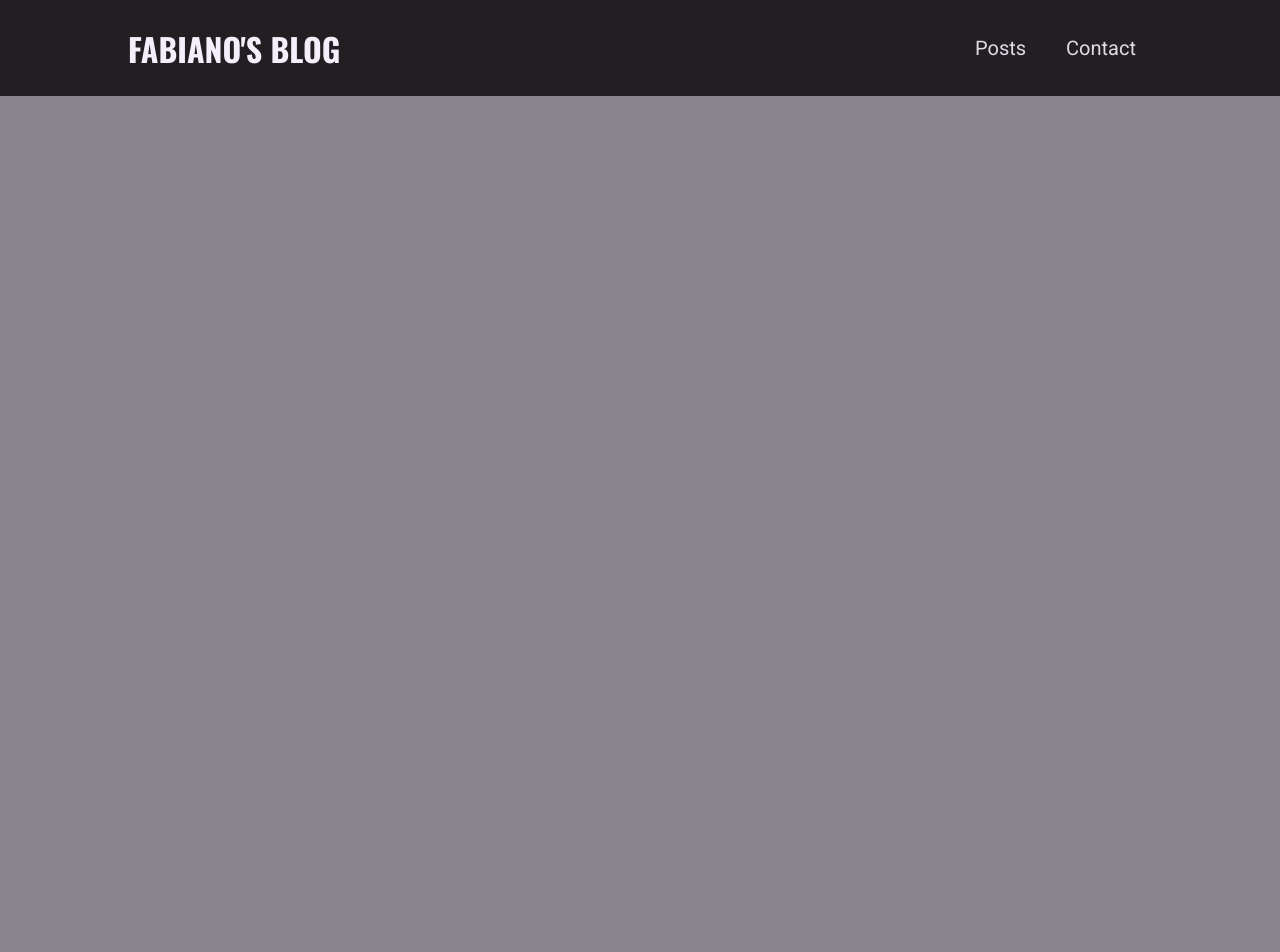
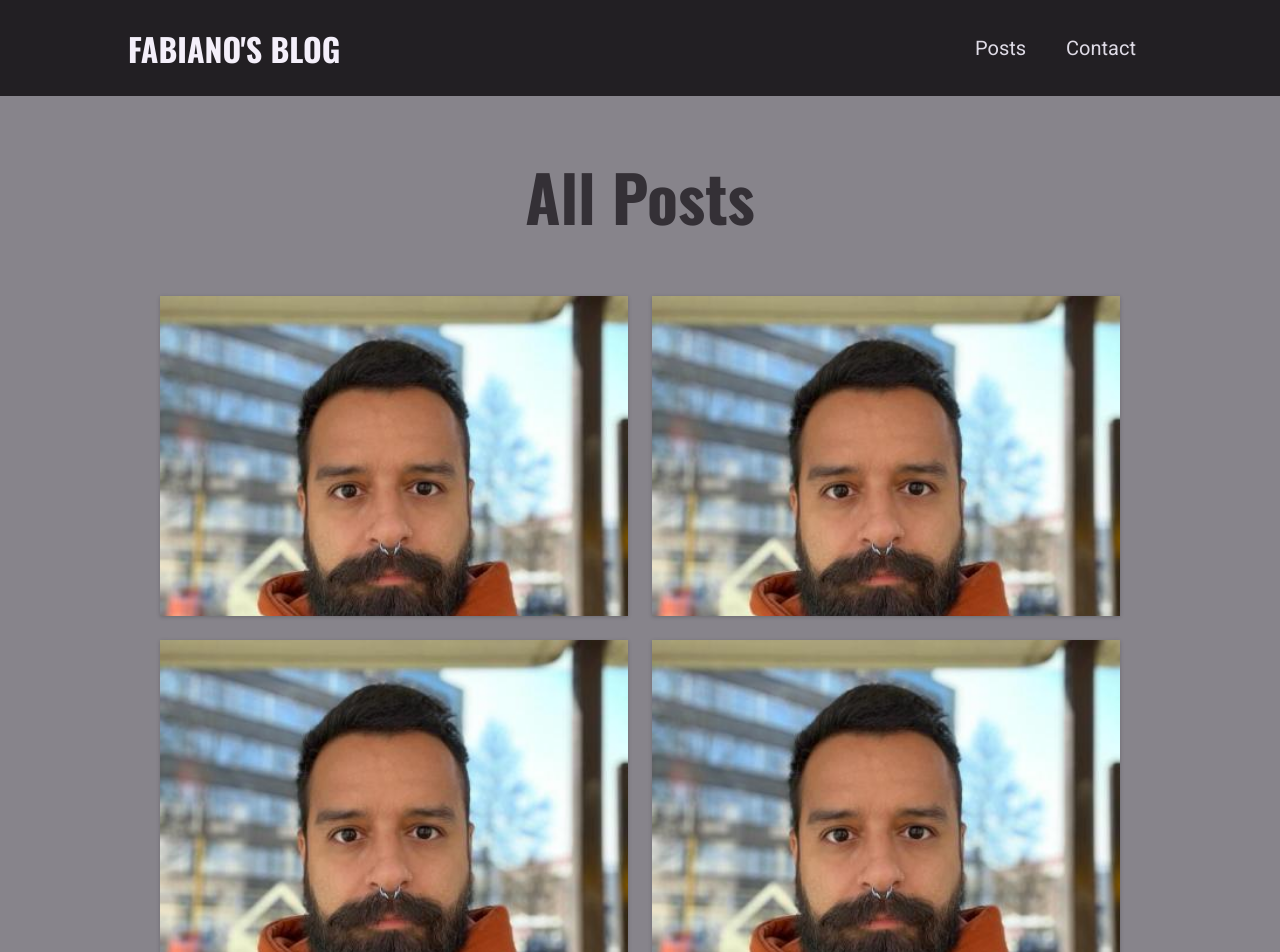
Before and after one commit to fabianommoraes/next-js-complete-app, a Next.js app: page /posts in a window 1280 px wide. Shown: the top 952 px of the page. Before the commit the page ends 800 px from the top, so only its background shows below. Built offline with nearby package versions, Linux system fonts and the light colour scheme.

Commit message:
269. Adding the All Posts Page

```diff
--- /dev/null
+++ b/components/posts/all-posts.js
@@ -0,0 +1,13 @@
+import classes from "./all-posts.module.css";
+import PostsGrid from "../../components/posts/posts-grid";
+
+function AllPosts(props) {
+  return (
+    <section className={classes.posts}>
+      <h1>All Posts</h1>
+      <PostsGrid posts={props.posts} />
+    </section>
+  );
+}
+
+export default AllPosts;
--- /dev/null
+++ b/components/posts/all-posts.module.css
@@ -0,0 +1,17 @@
+.posts {
+  width: 90%;
+  max-width: 60rem;
+  margin: var(--size-8) auto;
+}
+
+.posts h1 {
+  font-size: var(--size-8);
+  color: var(--color-grey-800);
+  text-align: center;
+}
+
+@media (min-width: 768px) {
+  .posts h1 {
+    font-size: var(--size-16);
+  }
+}
--- a/pages/posts/index.js
+++ b/pages/posts/index.js
@@ -1,5 +1,38 @@
+import AllPosts from "../../components/posts/all-posts";
+
+const DUMMY_POSTS = [
+  {
+    slug: "dummy-slug",
+    title: "dummy-title",
+    image: "fabiano.jpeg",
+    excerpt: "dummy-excerpt",
+    date: "2024-02-01",
+  },
+  {
+    slug: "dummy-slug1",
+    title: "dummy-title",
+    image: "fabiano.jpeg",
+    excerpt: "dummy-excerpt",
+    date: "2024-02-01",
+  },
+  {
+    slug: "dummy-slug2",
+    title: "dummy-title",
+    image: "fabiano.jpeg",
+    excerpt: "dummy-excerpt",
+    date: "2024-02-01",
+  },
+  {
+    slug: "dummy-slug3",
+    title: "dummy-title",
+    image: "fabiano.jpeg",
+    excerpt: "dummy-excerpt",
+    date: "2024-02-01",
+  },
+];
+
 function AllPostsPage() {
-  <p>test AllPostsPage</p>;
+  return <AllPosts posts={DUMMY_POSTS} />;
 }
 
 export default AllPostsPage;
```
